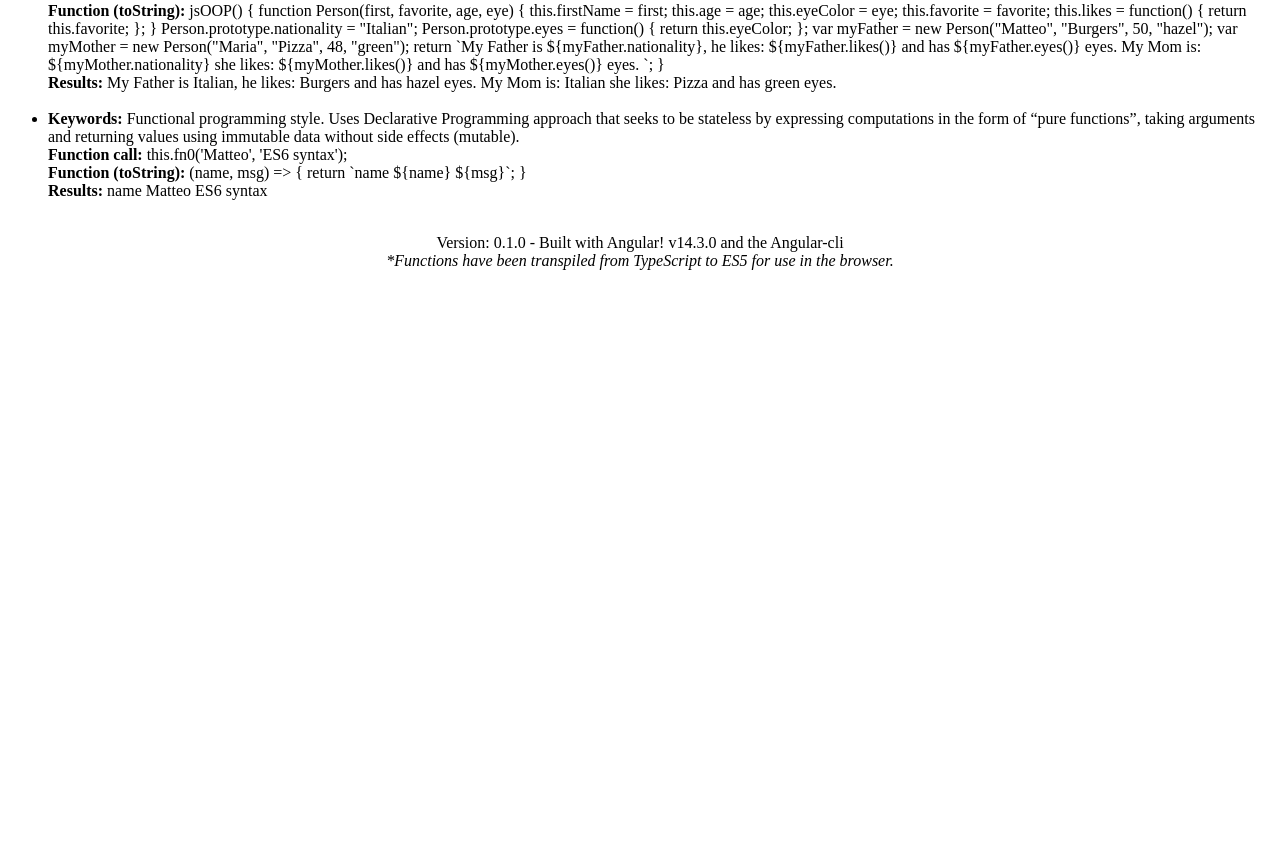
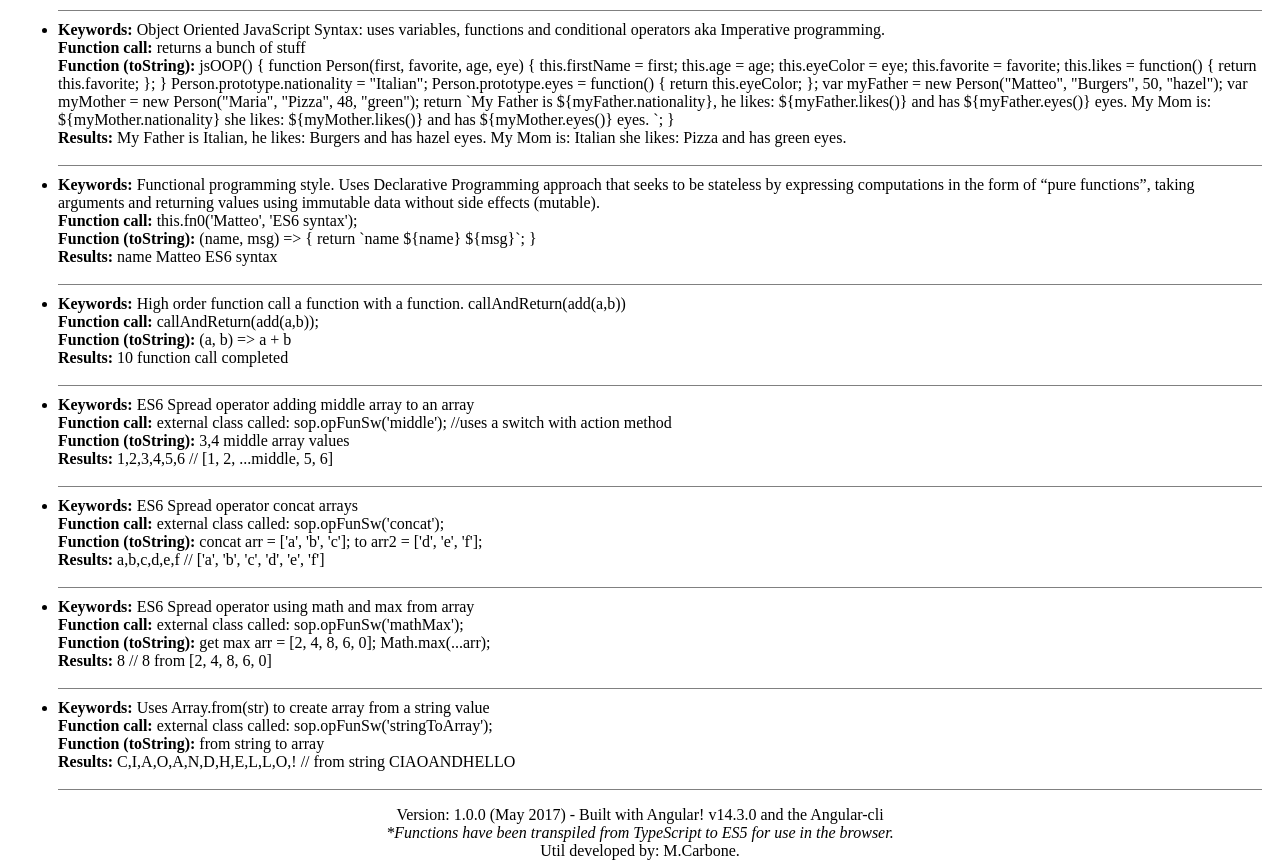
Before and after one commit to MatteoNY/miosnippets, an Angular app: page / in a window 1280 px wide. Shown: the part 647-1515 px from the top of the page. Before the commit the page ends 925 px from the top, so only its background shows below. Built offline with nearby package versions, Linux system fonts and the light colour scheme.

Commit message:
added spread functions

```diff
--- a/package.json
+++ b/package.json
@@ -1,6 +1,6 @@
 {
     "name": "m-carbone-snippets",
-    "version": "0.0.0",
+    "version": "1.0.0",
     "license": "MIT",
     "scripts": {
         "ng": "ng",
--- /dev/null
+++ b/src/app/snipset/hofun.ts
@@ -0,0 +1,16 @@
+export class Hofun {
+
+    public title = 'Higher-order function';
+
+    constructor() { }
+
+    public add = (a, b) => a + b;
+
+    public callAndReturn = (func: Function) => {
+        return func + ` function call completed`;
+    };
+
+
+
+
+}
--- a/src/app/snipset/snipset.component.html
+++ b/src/app/snipset/snipset.component.html
@@ -32,8 +32,10 @@
     </ul>
 </article>
 <footer align="center">
-    <div>Version: 0.1.0 - Built with {{mioVersion}} and the Angular-cli</div>
-    <span>
-  <em> *Functions have been transpiled from TypeScript to ES5 for use in the browser.</em>
-</span>
+    <div>Version: 1.0.0 (May 2017) - Built with {{mioVersion}} and the Angular-cli</div>
+    <div>
+        <em> *Functions have been transpiled from TypeScript to ES5 for use in the browser.</em>
+    </div>
+    <div>Util developed by: M.Carbone. </div>
+
 </footer>
--- a/src/app/snipset/snipset.component.scss
+++ b/src/app/snipset/snipset.component.scss
@@ -0,0 +1,4 @@
+li {
+    border-bottom: 1px solid gray;
+    margin: 10px;
+}
--- a/src/app/snipset/snipset.component.ts
+++ b/src/app/snipset/snipset.component.ts
@@ -14,6 +14,8 @@ import 'rxjs/add/operator/debounceTime';
 
 
 import { Newbie } from './newbie.class';
+import { Hofun } from './hofun';
+import { SpreadOp } from './spreadop';
 
 export interface IfunItems {
   purpose: string;
@@ -67,9 +69,9 @@ export class SnipsetComponent implements OnInit {
     return this.filteredItems.length;
   }
 
-  private getData():IfunItems[] {
+  private getData(): IfunItems[] {
 
-     return  this.sco;
+    return this.sco;
   }
 
   // ./end of main functions
@@ -142,6 +144,57 @@ export class SnipsetComponent implements OnInit {
         parms: `this.fn0('Matteo', 'ES6 syntax');`
       });
 
+    // ******
+    const hof = new Hofun();
+    this.sco.push(
+      {
+        purpose: `High order function call a function with a function. callAndReturn(add(a,b)) `,
+        res: hof.callAndReturn(hof.add(2, 8)),
+        fn: hof.add.toString(),
+        parms: `callAndReturn(add(a,b));`
+      });
+
+
+    const sop = new SpreadOp();
+
+    this.sco.push(
+      {
+        purpose: `ES6 Spread operator adding middle array to an array `,
+        res: sop.opFunSw('middle'),
+        fn: sop.middle.toString() + ' middle array values',
+        parms: `external class called: sop.opFunSw('middle'); //uses a switch with action method`
+      });
+
+    this.sco.push(
+      {
+        purpose: `ES6 Spread operator concat arrays `,
+        res: sop.opFunSw('concat'),
+        fn: `concat arr = ['a', 'b', 'c'];
+                to arr2 = ['d', 'e', 'f'];`,
+        parms: `external class called: sop.opFunSw('concat'); `
+      });
+
+    // mathMax
+    this.sco.push(
+      {
+        purpose: `ES6 Spread operator using math and max from array `,
+        res: sop.opFunSw('mathMax'),
+        fn: `get max arr = [2, 4, 8, 6, 0]; Math.max(...arr);`,
+        parms: `external class called: sop.opFunSw('mathMax'); `
+      });
+      //stringToArray
+       this.sco.push(
+      {
+        purpose: `Uses Array.from(str) to create array from a string value `,
+        res: sop.opFunSw('stringToArray'),
+        fn: `from string to array`,
+        parms: `external class called: sop.opFunSw('stringToArray'); `
+      });
+
+
+
+
+    // ** required on init to set filtered items array with data
     this.filteredItems = this.getData();
     // end of demo calls
   }
--- /dev/null
+++ b/src/app/snipset/spreadop.ts
@@ -0,0 +1,58 @@
+export class SpreadOp {
+
+
+    public title = 'Examples of Spread operator ES6';
+
+    public middle = [3, 4];
+
+
+    constructor() { }
+
+    public opFunSw = (action: string = 'middle') => {
+
+        var arr: any[] = [];
+        let result: any = undefined;
+
+        switch (action) {
+            case 'middle':
+                arr = [1, 2, ...this.middle, 5, 6];
+                result = arr + ` // [1, 2, ...middle, 5, 6]`;
+                break;
+
+            case 'concat':
+                arr = ['a', 'b', 'c'];
+                const arr2 = ['d', 'e', 'f'];
+                result = [...arr, ...arr2] + `  // ['a', 'b', 'c', 'd', 'e', 'f']`;
+                break;
+
+            case 'mathMax':
+                arr = [2, 4, 8, 6, 0];
+                const max = Math.max(...arr);
+                result = max + `  // 8 from [2, 4, 8, 6, 0]`;
+                break;
+
+            case 'stringToArray':
+                const str:string = 'CIAOANDHELLO!';
+                const chars:any[] = Array.from(str);
+                result = chars + `  // from string CIAOANDHELLO`;
+                break;
+
+            default:
+                console.error('Error: function switch not found');
+        }
+
+        return result;
+
+    };
+
+    // public opMiddle = () => {
+
+    //     const arr: any[] = [1, 2, this.middle, 5, 6];
+    //     return arr + ` // [1, 2, [3, 4], 5, 6]`;
+
+    // };
+
+
+
+    // ***
+}
```
Lines whose indentation alone changed are shown as unchanged.
